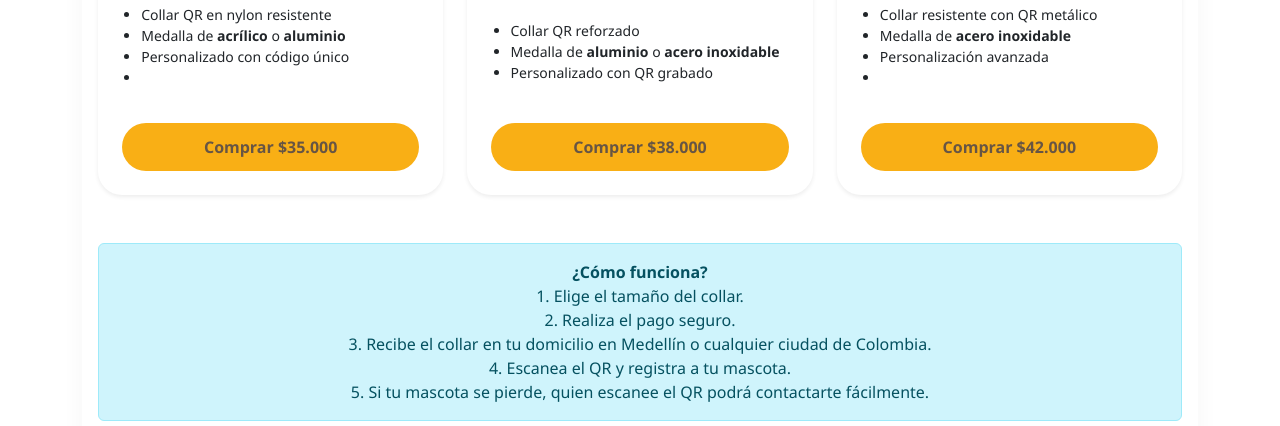
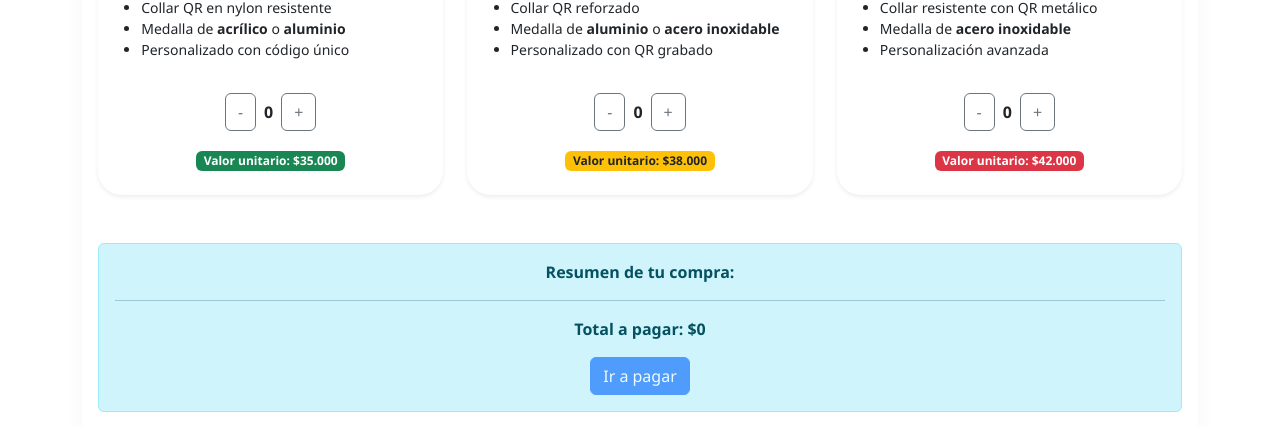
Before and after one commit to juankmesa06/FRONTEND-QR-INU, a React (Vite) app: page /compraqr in a window 1280 px wide. Shown: the part 508-934 px from the top of the page. Built offline with nearby package versions, Linux system fonts and the light colour scheme.

Commit message:
Actualiza funcionalidades y corrige conexión frontend-backend

```diff
--- a/src/pages/CompraQr.jsx
+++ b/src/pages/CompraQr.jsx
@@ -1,6 +1,12 @@
-import React from 'react';
+import React, { useState } from 'react';
 import 'bootstrap/dist/css/bootstrap.min.css';
 import '../assets/CompraQR.css';
+
+const precios = {
+  pequeno: 35000,
+  mediano: 38000,
+  grande: 42000,
+};
 
 const linksPago = {
   pequeno: "https://www.mercadopago.com/checkout/pequeno",
@@ -9,6 +15,23 @@ const linksPago = {
 };
 
 function CompraQR() {
+  const [cantidades, setCantidades] = useState({
+    pequeno: 0,
+    mediano: 0,
+    grande: 0,
+  });
+
+  const handleCantidad = (tipo, valor) => {
+    setCantidades(prev => ({
+      ...prev,
+      [tipo]: Math.max(0, prev[tipo] + valor)
+    }));
+  };
+
+  const total = Object.keys(cantidades).reduce(
+    (acc, tipo) => acc + cantidades[tipo] * precios[tipo], 0
+  );
+
   return (
     <div className="container my-5 compraqr-page" style={{ marginTop: '90px' }}>
       <div className="text-center mb-5">
@@ -35,12 +58,14 @@ function CompraQR() {
               <li>Collar QR en nylon resistente</li>
               <li>Medalla de <strong>acrílico</strong> o <strong>aluminio</strong></li>
               <li>Personalizado con código único</li>
-              <li></li>
             </ul>
-            <div className="text-center mt-3">
-              <a href={linksPago.pequeno} target="_blank" rel="noopener noreferrer" className="btn btn-inu w-100">
-                Comprar $35.000
-              </a>
+            <div className="d-flex align-items-center justify-content-center gap-2 mt-3">
+              <button className="btn btn-outline-secondary" onClick={() => handleCantidad('pequeno', -1)}>-</button>
+              <span className="fw-bold">{cantidades.pequeno}</span>
+              <button className="btn btn-outline-secondary" onClick={() => handleCantidad('pequeno', 1)}>+</button>
+            </div>
+            <div className="text-center mt-2">
+              <span className="badge bg-success">Valor unitario: $35.000</span>
             </div>
           </div>
         </div>
@@ -57,12 +82,14 @@ function CompraQR() {
               <li>Collar QR reforzado</li>
               <li>Medalla de <strong>aluminio</strong> o <strong>acero inoxidable</strong></li>
               <li>Personalizado con QR grabado</li>
-
             </ul>
-            <div className="text-center mt-3">
-              <a href={linksPago.mediano} target="_blank" rel="noopener noreferrer" className="btn btn-inu w-100">
-                Comprar $38.000
-              </a>
+            <div className="d-flex align-items-center justify-content-center gap-2 mt-3">
+              <button className="btn btn-outline-secondary" onClick={() => handleCantidad('mediano', -1)}>-</button>
+              <span className="fw-bold">{cantidades.mediano}</span>
+              <button className="btn btn-outline-secondary" onClick={() => handleCantidad('mediano', 1)}>+</button>
+            </div>
+            <div className="text-center mt-2">
+              <span className="badge bg-warning text-dark">Valor unitario: $38.000</span>
             </div>
           </div>
         </div>
@@ -79,25 +106,62 @@ function CompraQR() {
               <li>Collar resistente con QR metálico</li>
               <li>Medalla de <strong>acero inoxidable</strong></li>
               <li>Personalización avanzada</li>
-              <li></li>
             </ul>
-            <div className="text-center mt-3">
-              <a href={linksPago.grande} target="_blank" rel="noopener noreferrer" className="btn btn-inu w-100">
-                Comprar $42.000
-              </a>
+            <div className="d-flex align-items-center justify-content-center gap-2 mt-3">
+              <button className="btn btn-outline-secondary" onClick={() => handleCantidad('grande', -1)}>-</button>
+              <span className="fw-bold">{cantidades.grande}</span>
+              <button className="btn btn-outline-secondary" onClick={() => handleCantidad('grande', 1)}>+</button>
+            </div>
+            <div className="text-center mt-2">
+              <span className="badge bg-danger">Valor unitario: $42.000</span>
             </div>
           </div>
         </div>
       </div>
 
+      {/* Resumen de compra */}
       <div className="alert alert-info text-center mt-5" role="alert">
-        <strong>¿Cómo funciona?</strong><br />
-        1. Elige el tamaño del collar.<br />
-        2. Realiza el pago seguro.<br />
-        3. Recibe el collar en tu domicilio en Medellín o cualquier ciudad de Colombia.<br />
-        4. Escanea el QR y registra a tu mascota.<br />
-        5. Si tu mascota se pierde, quien escanee el QR podrá contactarte fácilmente.
+        <strong>Resumen de tu compra:</strong><br />
+        {cantidades.pequeno > 0 && (
+          <div>
+            {cantidades.pequeno} collar(es) pequeño x $35.000 = <strong>${cantidades.pequeno * precios.pequeno}</strong>
+          </div>
+        )}
+        {cantidades.mediano > 0 && (
+          <div>
+            {cantidades.mediano} collar(es) mediano x $38.000 = <strong>${cantidades.mediano * precios.mediano}</strong>
+          </div>
+        )}
+        {cantidades.grande > 0 && (
+          <div>
+            {cantidades.grande} collar(es) grande x $42.000 = <strong>${cantidades.grande * precios.grande}</strong>
+          </div>
+        )}
+        <hr />
+        <div>
+          <strong>Total a pagar: ${total}</strong>
+        </div>
+        {/* Botón para redirigir al endpoint de pago */}
+        <button
+          className="btn btn-primary mt-3"
+          onClick={() => window.location.href = "https://www.tu-endpoint-de-pago.com"}
+          disabled={total === 0}
+        >
+          Ir a pagar
+        </button>
       </div>
+
+      <div className="alert alert-info text-center mt-3" role="alert">
+  <strong>¿Cómo funciona?</strong><br />
+  1. Elige el tamaño y cantidad de collares.<br />
+  2. Realiza el pago seguro.<br />
+  3. Recibe el collar en tu domicilio en Medellín o cualquier ciudad de Colombia.<br />
+  4. Ingresa a <a href="https://inutrips.com" target="_blank" rel="noopener noreferrer">inutrips.com</a>, crea un usuario con todos tus datos y agrega tu mascota.<br />
+  5. El collar QR que recibiste tiene un código único. Al momento de registrar tu mascota, ingresa ese ID.<br />
+  <span className="text-danger fw-semibold">* Recuerda: cada código QR es válido solo para una mascota.</span><br />
+  6. Ponle el collar de tu mascota con la placa identificativa INUQR.<br />
+  7. Si tu mascota se pierde, quien escanee el QR podrá contactarte fácilmente.
+</div>
     </div>
   );
 }
--- a/src/pages/Dashboard.jsx
+++ b/src/pages/Dashboard.jsx
@@ -22,6 +22,9 @@ ChartJS.register(
 );
 
 const Dashboard = () => {
+
+    const apiUrl = import.meta.env.VITE_APP_API_URL;
+  // Verifica si el usuario es admin
   const navigate = useNavigate();
   const [stats, setStats] = useState(null);
   const [recentScans, setRecentScans] = useState([]);
@@ -39,7 +42,7 @@ const Dashboard = () => {
       }
 
       try {
-        const res = await fetch('http://localhost:3000/api/admin/dashboard', {
+        const res = await fetch(`${apiUrl}/admin/dashboard`, {
           headers: { Authorization: `Bearer ${token}` }
         });
 
--- a/src/pages/MyPets.jsx
+++ b/src/pages/MyPets.jsx
@@ -5,6 +5,7 @@ import '../assets/MyPets.css';
 const placeholderImg = "https://via.placeholder.com/300x200?text=Mascota";
 
 function MyPets() {
+  const apiUrl = import.meta.env.VITE_APP_API_URL;
   const navigate = useNavigate();
   const [mascotas, setMascotas] = useState([]);
   const [loading, setLoading] = useState(true);
@@ -20,7 +21,7 @@ function MyPets() {
         return;
       }
 
-      const res = await fetch('http://localhost:3000/api/pets', {
+      const res = await fetch(`${apiUrl}/pets`, {
         headers: {
           'Authorization': `Bearer ${token}`,
         },
@@ -56,7 +57,7 @@ function MyPets() {
 
   const eliminarMascota = async (id) => {
     if (confirm('¿Estás seguro de que deseas eliminar esta mascota?')) {
-      await fetch(`http://localhost:3000/api/pets/${id}`, {
+      await fetch(`${apiUrl}/pets/${id}`, {
         method: 'DELETE',
         headers: {
           'Authorization': `Bearer ${JSON.parse(localStorage.getItem('user'))?.token}`,
--- a/src/pages/PetInfo.jsx
+++ b/src/pages/PetInfo.jsx
@@ -3,6 +3,8 @@ import React, { useEffect, useState } from 'react';
 import { useParams } from 'react-router-dom';
 
 function PetInfo() {
+  // Obtiene el código QR de la URL
+  const apiUrl = import.meta.env.VITE_APP_API_URL;
   const { qrCode } = useParams();
   const [pet, setPet] = useState(null);
   const [loading, setLoading] = useState(true);
@@ -10,7 +12,7 @@ function PetInfo() {
   useEffect(() => {
     const fetchPet = async () => {
       try {
-        const res = await fetch(`http://localhost:3000/api/pets/code/${qrCode}`);
+        const res = await fetch(`${apiUrl}/pets/code/${qrCode}`);
         if (!res.ok) throw new Error('Mascota no encontrada');
         const data = await res.json();
         setPet(data);
@@ -34,7 +36,7 @@ function PetInfo() {
       <div className="card p-4 mx-auto" style={{ maxWidth: '500px' }}>
         {pet.image && (
           <img
-            src={`http://localhost:3000/api/files/pet/${pet.image}`}
+            src={`${apiUrl}/files/pet/${pet.image}`}
             alt="Foto mascota"
             className="img-fluid rounded mb-3"
           />
--- a/src/pages/Register.jsx
+++ b/src/pages/Register.jsx
@@ -5,6 +5,7 @@ import "../assets/Register.css";
 
 const Register = () => {
   const navigate = useNavigate();
+  const apiUrl = import.meta.env.VITE_APP_API_URL;
 
   const [formData, setFormData] = useState({
     name: "",
@@ -70,7 +71,7 @@ const Register = () => {
 
     setLoading(true);
     try {
-      const res = await fetch("http://localhost:3000/api/auth/register", {
+      const res = await fetch(`${apiUrl}/auth/register`, {
         method: "POST",
         headers: { "Content-Type": "application/json" },
         body: JSON.stringify(formData),
--- a/src/pages/VerCodigos.jsx
+++ b/src/pages/VerCodigos.jsx
@@ -2,6 +2,7 @@ import React, { useEffect, useState } from 'react';
 import 'bootstrap/dist/css/bootstrap.min.css';
 
 const VerCodigos = () => {
+  const apiUrl = import.meta.env.VITE_APP_API_URL;
   const [codigos, setCodigos] = useState([]);
   const [loading, setLoading] = useState(true);
   const [cantidad, setCantidad] = useState(50); // cantidad seleccionada
@@ -12,7 +13,7 @@ const VerCodigos = () => {
       const userData = JSON.parse(localStorage.getItem('user'));
       const token = userData?.token;
 
-      const res = await fetch(`http://localhost:3000/api/admin/generated-codes/${limite}`, {
+      const res = await fetch(`${apiUrl}/admin/generated-codes/${limite}`, {
         headers: {
           Authorization: `Bearer ${token}`,
         },
--- a/src/pages/generar-codigos.jsx
+++ b/src/pages/generar-codigos.jsx
@@ -3,6 +3,7 @@ import React, { useState } from 'react';
 import 'bootstrap/dist/css/bootstrap.min.css';
 
 function GenerarCodigos() {
+  const apiUrl = import.meta.env.VITE_APP_API_URL;
   const [cantidad, setCantidad] = useState(1);
   const [qrs, setQrs] = useState([]);
   const [loading, setLoading] = useState(false);
@@ -13,7 +14,7 @@ function GenerarCodigos() {
       const user = JSON.parse(localStorage.getItem('user'));
       const token = user?.token;
 
-      const res = await fetch(`http://localhost:3000/api/admin/generate-codes/${cantidad}`, {
+      const res = await fetch(`${apiUrl}/admin/generate-codes/${cantidad}`, {
         headers: {
           Authorization: `Bearer ${token}`
         }
```
Also changed, not shown: src/pages/Home.jsx (+10 -8 lines), src/pages/Login.jsx (+3 -6 lines), src/pages/NuevaMascota.jsx (+4 -3 lines), src/pages/ReportLostPet.jsx (+7 -8 lines), 1 other file (tests, documents, lock files or other folders).
